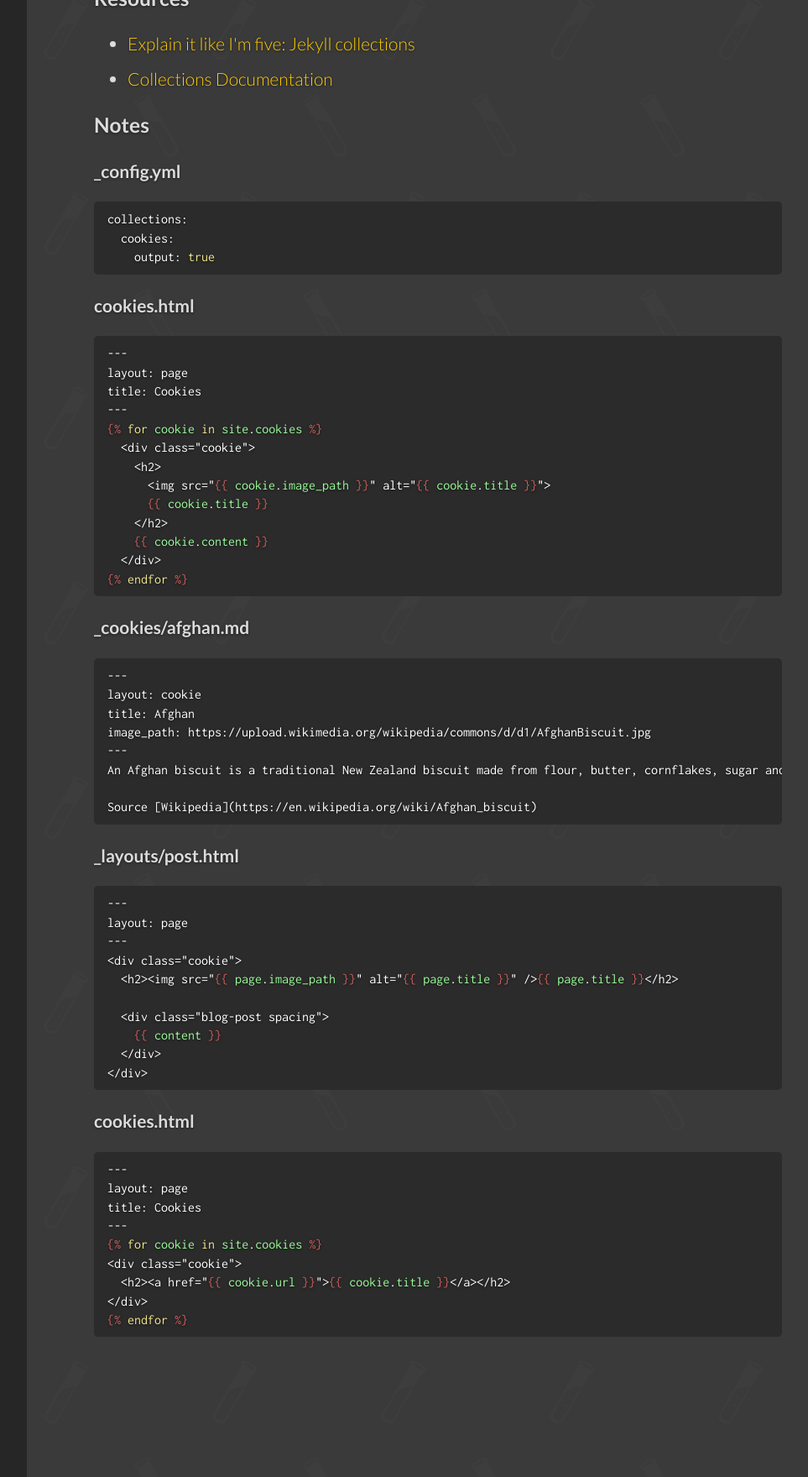
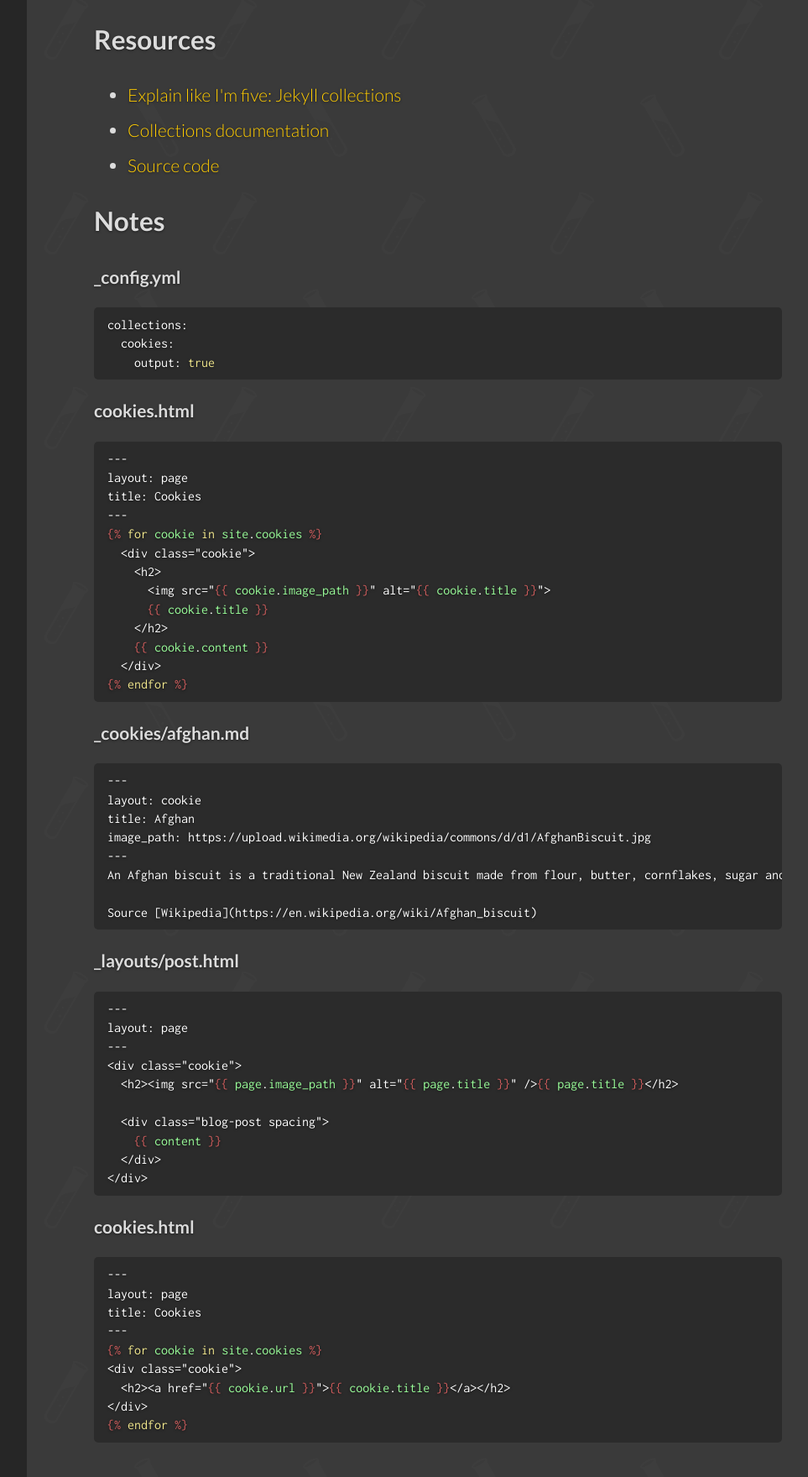
Before and after one commit to CloudCannon/Jekyll-Tips, a Jekyll site: the page built from _posts/2016-02-22-introduction-to-collections.md, in a window 1280 px wide, cut to the strip 720-2479 px from the top of the page. Shown: the whole strip at 84% size, without its empty margins (268-1231 px from the left). Built offline with Jekyll 4.4.1, drawn with Linux system fonts in a browser that asks for light colours; comment, search, counter and statistics services are not loaded.

Commit message:
collections cast update

```diff
--- a/_layouts/post.html
+++ b/_layouts/post.html
@@ -5,13 +5,13 @@ layout: page
 
 {% include youtube.html video_id=page.video_id %}
 
-<h3>Resources</h3>
+<h2>Resources</h2>
 <ul>
 	{% for resource in page.resources %}
 		<li><a target="_blank" href="{{ resource.link }}">{{ resource.name }}</a></li>
 	{% endfor %}
 </ul>
-<h3>Notes</h3>
+<h2>Notes</h2>
 {{ content }}
 
 {% include disqus.html %}
--- a/_posts/2016-02-22-introduction-to-collections.md
+++ b/_posts/2016-02-22-introduction-to-collections.md
@@ -1,18 +1,19 @@
 ---
 title: Introduction to Collections
 episode: 1
-image_path: /img/casts/intro-to-collections.png
+image_path: /img/casts/intro-to-collections.jpg
 length: 5
 video_id: f4aly6xblQ
-source_code: https://github.com/CloudCannon/bakery-store/tree/collections
-description: Learn how to use collections to manage related content.
+description: Learn how to use collections to manage and organize related content.
 tags:
   - collections
 resources:
-  - name: "Explain it like I'm five: Jekyll collections"
+  - name: "Explain like I'm five: Jekyll collections"
     link: http://ben.balter.com/2015/02/20/jekyll-collections/
-  - name: "Collections Documentation"
+  - name: "Collections documentation"
     link: http://jekyllrb.com/docs/collections/
+  - name: "Source code"
+    link: https://github.com/CloudCannon/bakery-store/tree/collections
 ---
 
 **_config.yml**
--- a/css/screen.scss
+++ b/css/screen.scss
@@ -302,8 +302,9 @@ p > code {
 }
 
 .cast {
-	background: #333;
+	background: #4d4d4d;
 	padding: 10px;
+	border-radius: 5px;
 
 	.details {
 		margin: 0 0 0 320px;
@@ -339,7 +340,6 @@ p > code {
 
 .meta {
 	padding: 0;
-	margin: 0;
 	font-size: .9em;
 }
 
```
Also changed, not shown: img/casts/intro-to-collections.jpg (added), img/casts/intro-to-collections.png (deleted).
